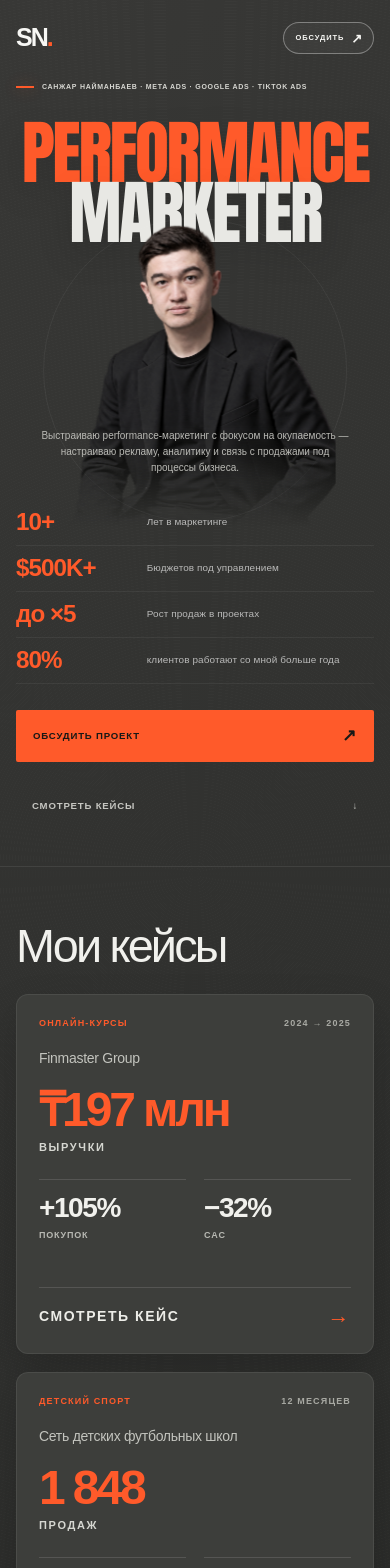
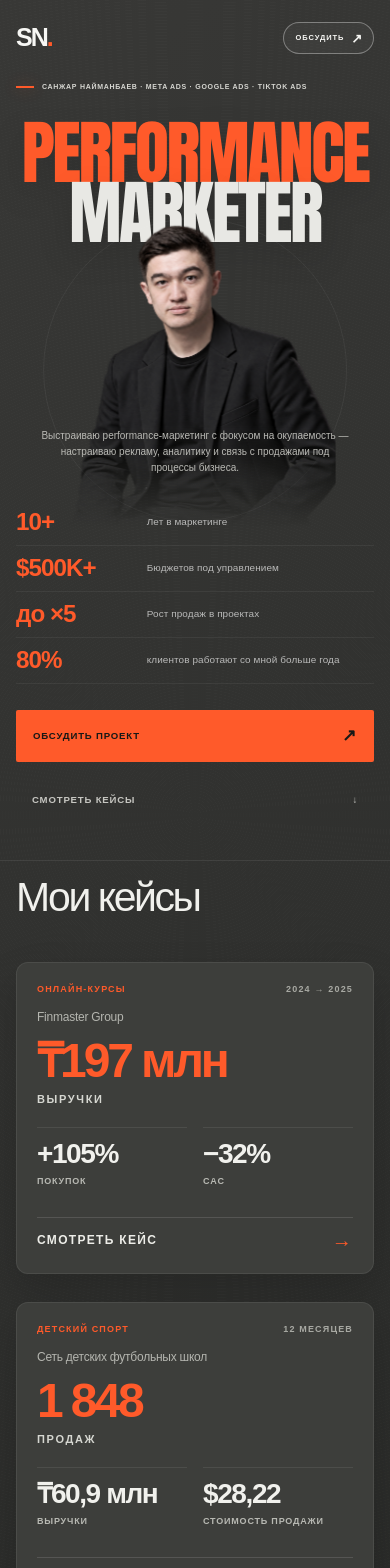
Before and after one commit to naimanbayevs/metriclab-meta-ads, a Next.js app: page / in a window 390 px wide. Shown: the top 1568 px of the page. Built offline with nearby package versions, Linux system fonts and the light colour scheme.

Commit message:
Refine mobile case layouts and proof viewer

```diff
--- a/app/CasesSection.tsx
+++ b/app/CasesSection.tsx
@@ -78,11 +78,19 @@ const caseStudies: CaseStudy[] = [
 
 export default function CasesSection() {
   const [activeCase, setActiveCase] = useState<CaseStudy | null>(null);
+  const [isProofOpen, setIsProofOpen] = useState(false);
   const triggerRef = useRef<HTMLButtonElement | null>(null);
   const closeRef = useRef<HTMLButtonElement | null>(null);
   const modalRef = useRef<HTMLElement | null>(null);
+  const proofOpenRef = useRef(false);
+
+  const closeProof = () => {
+    proofOpenRef.current = false;
+    setIsProofOpen(false);
+  };
 
   const closeModal = () => {
+    closeProof();
     setActiveCase(null);
     window.requestAnimationFrame(() => triggerRef.current?.focus());
   };
@@ -101,7 +109,9 @@ export default function CasesSection() {
     });
 
     const handleKeyDown = (event: KeyboardEvent) => {
-      if (event.key === "Escape") closeModal();
+      if (event.key !== "Escape") return;
+      if (proofOpenRef.current) closeProof();
+      else closeModal();
     };
 
     window.addEventListener("keydown", handleKeyDown);
@@ -114,7 +124,14 @@ export default function CasesSection() {
 
   const openModal = (study: CaseStudy, trigger: HTMLButtonElement) => {
     triggerRef.current = trigger;
+    closeProof();
     setActiveCase(study);
+  };
+
+  const openProof = () => {
+    if (!window.matchMedia("(max-width: 820px)").matches) return;
+    proofOpenRef.current = true;
+    setIsProofOpen(true);
   };
 
   return (
@@ -211,7 +228,9 @@ export default function CasesSection() {
               <section className="case-modal-section case-modal-proof">
                 <p className="case-modal-label">Пруфы</p>
                 <figure>
-                  <img src={activeCase.proof.src} alt={activeCase.proof.alt} />
+                  <button className="case-proof-trigger" type="button" onClick={openProof} aria-label="Открыть пруф крупнее">
+                    <img src={activeCase.proof.src} alt={activeCase.proof.alt} />
+                  </button>
                   <figcaption>{activeCase.proof.caption}</figcaption>
                 </figure>
               </section>
@@ -228,6 +247,15 @@ export default function CasesSection() {
               <footer className="case-modal-footer">
                 <a href="#contact" onClick={closeModal}>Обсудить похожий проект <span aria-hidden="true">↗</span></a>
               </footer>
+
+              {isProofOpen && (
+                <div className="case-proof-lightbox" role="dialog" aria-modal="true" aria-label="Увеличенный пруф" onClick={closeProof}>
+                  <button className="case-proof-lightbox-close" type="button" onClick={closeProof} aria-label="Закрыть увеличенный пруф">
+                    <span aria-hidden="true">×</span>
+                  </button>
+                  <img src={activeCase.proof.src} alt={activeCase.proof.alt} onClick={(event) => event.stopPropagation()} />
+                </div>
+              )}
             </article>
           </div>,
           document.body,
--- a/app/globals.css
+++ b/app/globals.css
@@ -658,6 +658,7 @@ h1 em { color: #e8e8e4; font-style: normal; }
 .case-modal-work li span { color: var(--orange); font-size: 11px; font-weight: 800; letter-spacing: .1em; }
 
 .case-modal-proof figure { margin: 0; }
+.case-proof-trigger { display: block; width: 100%; padding: 0; border: 0; background: transparent; }
 .case-modal-proof img { display: block; width: 100%; height: auto; border-radius: 10px; background: #f2f2ee; }
 .case-modal-proof figcaption { margin-top: 16px; color: #94958f; font-size: 12px; }
 
@@ -821,7 +822,7 @@ h1 em { color: #e8e8e4; font-style: normal; }
   }
 
   .hero-button { width: 100%; min-height: 52px; padding: 0 16px; font-size: 8px; letter-spacing: .085em; }
-  .hero-intro > .mobile-actions { grid-template-columns: 1fr; gap: 18px; }
+  .hero-intro > .mobile-actions { grid-template-columns: 1fr; gap: 12px; }
   .mobile-actions .primary-cta { font-size: 9.6px; }
   .mobile-actions .secondary-cta {
     min-height: 52px;
@@ -912,36 +913,37 @@ h1 em { color: #e8e8e4; font-style: normal; }
   }
 
   .cases-section {
-    padding: 56px 16px 16px;
+    padding: 16px 16px 16px;
     background: transparent;
   }
 
   .cases-heading {
-    padding: 0 0 24px;
+    padding: 0 0 44px;
   }
 
-  .cases-heading h2 { font-size: clamp(42px, 12vw, 54px); }
+  .cases-heading h2 { font-size: clamp(40px, 10.5vw, 48px); }
   .cases-list {
     grid-template-columns: minmax(0, 1fr);
-    gap: 18px;
+    gap: 28px;
   }
   .case-card {
     width: 100%;
     max-width: 100%;
-    min-height: 360px;
-    padding: 22px;
+    min-height: 312px;
+    padding: 20px;
     border-radius: 12px;
   }
   .case-card-top { font-size: 9px; }
-  .case-client { margin-top: 20px; font-size: 14px; }
-  .case-primary-result { margin-top: 20px; }
+  .case-client { margin-top: 14px; color: #b4b5af; font-size: 12px; }
+  .case-primary-result { margin-top: 14px; }
   .case-primary-result strong { font-size: clamp(42px, 13vw, 48px); }
   .case-primary-result span { margin-top: 8px; font-size: 11px; }
-  .case-secondary-results { gap: 18px; margin-top: 24px; }
+  .case-secondary-results { gap: 16px; margin-top: 20px; }
+  .case-secondary-results > div { min-height: 62px; padding-top: 12px; border-top-color: rgba(255,255,255,.08); }
   .case-secondary-results strong { font-size: clamp(24px, 7.4vw, 28px); }
   .case-secondary-results span { font-size: 9px; line-height: 1.4; letter-spacing: .09em; }
-  .case-details-button { min-height: 44px; padding-top: 14px; font-size: 14px; }
-  .case-details-button span { font-size: 22px; }
+  .case-details-button { min-height: 36px; padding-top: 10px; font-size: 12px; }
+  .case-details-button span { font-size: 20px; }
 
   .case-modal-overlay {
     align-items: end;
@@ -951,34 +953,77 @@ h1 em { color: #e8e8e4; font-style: normal; }
   .case-modal {
     width: 100%;
     max-height: calc(100svh - 24px);
-    padding: 24px 18px 28px;
+    padding: 24px 16px;
     border-radius: 14px;
   }
 
   .case-modal-close {
-    width: 48px;
-    height: 48px;
-    margin: -6px -2px 0 16px;
-    font-size: 32px;
+    width: 44px;
+    height: 44px;
+    margin: -4px 0 0 16px;
+    font-size: 29px;
+  }
+  .case-modal-close:focus-visible { outline: none; border-color: var(--orange); }
+
+  .case-modal-tags { gap: 7px 14px; font-size: 9px; }
+  .case-modal-header h2 { margin-top: 16px; font-size: clamp(42px, 11vw, 46px); line-height: .96; }
+  .case-modal-header > p { max-width: 38rem; margin-top: 16px; font-size: 18px; line-height: 1.5; }
+  .case-modal-section { margin-top: 32px; padding-top: 24px; }
+  .case-modal-label { margin-bottom: 16px; }
+  .case-modal-task > p:last-child { max-width: 38rem; font-size: 26px; line-height: 1.3; }
+  .case-modal-results { grid-template-columns: repeat(2, minmax(0, 1fr)); gap: 16px; }
+  .case-modal-results > div { padding: 12px 0 0; }
+  .case-modal-main-result { grid-column: 1 / -1; }
+  .case-modal-main-result strong { font-size: 48px; }
+  .case-modal-metric { min-height: 80px; }
+  .case-modal-metric strong { font-size: 27px; }
+  .case-modal-main-result span,
+  .case-modal-metric span { margin-top: 8px; font-size: 8px; }
+  .case-modal-work li { grid-template-columns: 32px minmax(0, 1fr); gap: 8px; padding: 12px 0; font-size: 18px; line-height: 1.45; }
+  .case-proof-trigger { cursor: zoom-in; }
+  .case-modal-proof img { width: 100%; border-radius: 7px; }
+  .case-modal-proof figcaption { margin-top: 12px; color: #8f908a; font-size: 10px; line-height: 1.4; }
+  .case-modal-footer { justify-content: stretch; }
+  .case-modal-footer { margin-top: 32px; }
+  .case-modal-footer a { width: 100%; min-height: 46px; padding-inline: 16px; font-size: 10px; }
+
+  .case-proof-lightbox {
+    position: fixed;
+    z-index: 10;
+    inset: 0;
+    display: block;
+    padding: 64px 12px 24px;
+    overflow: auto;
+    background: rgba(9,10,9,.94);
   }
 
-  .case-modal-tags { gap: 7px 14px; font-size: 9px; }
-  .case-modal-header h2 { margin-top: 20px; font-size: clamp(40px, 10.5vw, 48px); }
-  .case-modal-header > p { max-width: 38rem; margin-top: 18px; font-size: 18px; line-height: 1.5; }
-  .case-modal-section { margin-top: 32px; padding-top: 24px; }
-  .case-modal-task > p:last-child { max-width: 38rem; font-size: 26px; line-height: 1.3; }
-  .case-modal-results { grid-template-columns: repeat(2, minmax(0, 1fr)); }
-  .case-modal-results > div { padding: 15px 0 0; }
-  .case-modal-main-result { grid-column: 1 / -1; }
-  .case-modal-main-result strong { font-size: 48px; }
-  .case-modal-metric { min-height: 92px; }
-  .case-modal-metric strong { font-size: 27px; }
-  .case-modal-main-result span,
-  .case-modal-metric span { font-size: 8px; }
-  .case-modal-work li { grid-template-columns: 30px minmax(0, 1fr); gap: 8px; padding: 16px 0; font-size: 15px; }
-  .case-modal-proof img { width: 100%; border-radius: 7px; }
-  .case-modal-footer { justify-content: stretch; }
-  .case-modal-footer a { width: 100%; font-size: 9px; }
+  .case-proof-lightbox img {
+    width: min(720px, 220vw);
+    max-width: none;
+    height: auto;
+    margin-top: max(16px, calc((100svh - 420px) / 2));
+    border-radius: 7px;
+    background: #f2f2ee;
+    touch-action: pan-x pan-y;
+  }
+
+  .case-proof-lightbox-close {
+    position: fixed;
+    z-index: 11;
+    top: 16px;
+    right: 16px;
+    display: grid;
+    width: 44px;
+    height: 44px;
+    padding: 0;
+    place-items: center;
+    border: 1px solid var(--orange);
+    border-radius: 50%;
+    background: #292a28;
+    color: var(--orange);
+    font-size: 29px;
+    line-height: 1;
+  }
 }
 
 @media (max-width: 440px) {
```
